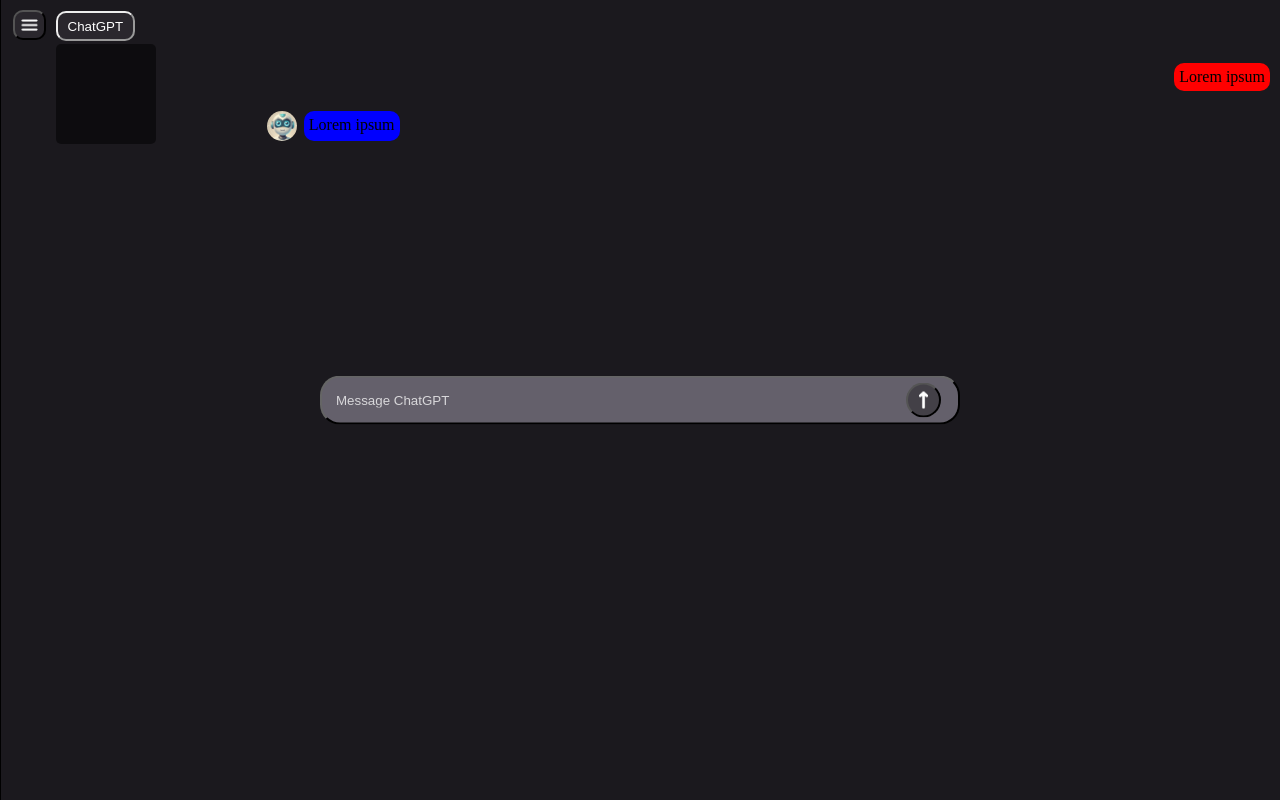
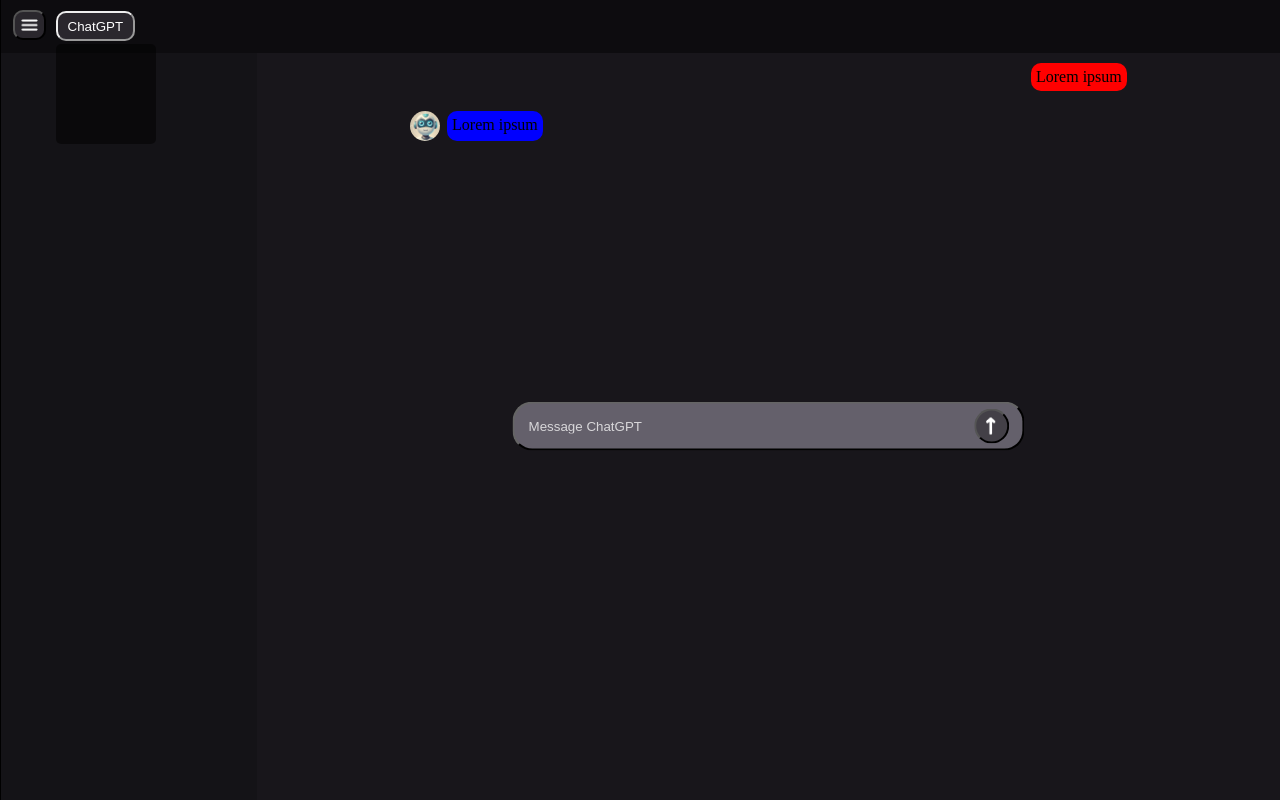
Before and after one commit to CrypticMonkey3/ChatGPT-Prompt-Remastered, a Flask app: page / in a window 1280 px wide. Run offline with Flask 3, Linux system fonts and the light colour scheme; parts of the project's set-up code (start-up, migrations or seed data) failed here and were passed over.

Commit message:
Re-adjusting so that the prompt is relative to the conversation part of the page.

```diff
--- a/static/chat_container.css
+++ b/static/chat_container.css
@@ -1,17 +1,24 @@
 #chat_container {
     display: flex;
-    height: 83%;
+    height: 93.4%;  /* 100% - options_bar.height */
 }
 
-#chat {
-    flex: 1;
-    overflow-y: auto;  /* If messages go beyond the chat space, add a vertical scroll automatically. */
-    /* Add some padding here */
+#chat_sidebar {
+    width: 20%;
+    height: 100%;
+    background-color: rgba(0, 0, 0, 0.25);
 }
 
-#chat_header {
-    width: 20%;
+#chat_body {
+    flex: 1;
     height: 100%;
+    background-color: rgba(0, 0, 0, 0.1);
+}
+
+#chat_display {
+    overflow-y: auto;  /* If messages go beyond the chat space, add a vertical scroll automatically. */
+    height: 83%;
+    scrollbar-color: #4a4a4a #1e1e1e;  /* Makes the scrollbar colour go dark (Firefox) */
 }
 
 .user_prompt, .llm_response {
@@ -22,10 +29,12 @@
 
 .user_prompt {
     justify-content: right;
+    margin-right: 14%;
 }
 
 .llm_response {
     justify-content: left;  /* Don't really need this, but for continuity I'll add it */
+    margin-left: 14%;
 }
 
 .user_prompt span, .llm_response span {
--- a/static/options_bar.css
+++ b/static/options_bar.css
@@ -2,13 +2,14 @@
     position: relative;
     display: flex;
     height: 6.6%;
-    margin-left: 0.9%;  /* Width of sidebar as in toggle_sidebar.mjs (18%) of sidebar_closer.left (5%) */
+    background-color: rgba(0, 0, 0, 0.5);
 }
 
 #options_bar ul {
     display: grid;
     grid: 'sidebarOpener modelSelector';
     column-gap: 10px;
+    margin-left: 0.9%;  /* Width of sidebar as in toggle_sidebar.mjs (18%) of sidebar_closer.left (5%) */
 }
 
 #options_bar li {
--- a/static/prompt.css
+++ b/static/prompt.css
@@ -3,7 +3,7 @@
 }
 
 #prompt_container {
-    position: absolute;  /* This container's position won't be affected by surrounding containers */
+    position: relative;
     top: 50%;
     width: 50%;
     left: 50%;
@@ -32,8 +32,8 @@
 }
 
 #prompt_input:hover {
-    border-color: #5b150d;
-    box-shadow: 0 0 20px #872716;
+    border-color: rgb(13, 10, 63);
+    box-shadow: 0 0 10px #380d65;
     transition: box-shadow linear 0.3s;
 }
 
--- a/static/prompt_inp_detection.mjs
+++ b/static/prompt_inp_detection.mjs
@@ -68,10 +68,10 @@ function displayMessage(class_name, message, chat_area){
 * @return {null} nothing
 */
 async function postPrompt() {
-    const chat_area = document.getElementById("chat");
+    const chat_area = document.getElementById("chat_display");
 
     if (!chat_area) {
-        console.log("Custom error! Failed to get Element with ID: 'chat'.");
+        console.log("Custom error! Failed to get Element with ID: 'chat_display'.");
         return null;
     }
 
@@ -96,7 +96,7 @@ async function postPrompt() {
 
         if (!prompt_moved) {  // if the prompt hasn't moved from the starting position
             prompt_moved = !prompt_moved;
-            document.getElementById("prompt_container").setAttribute("style", "top: 93%");  // move the container down.
+            document.getElementById("prompt_container").setAttribute("style", "top: 90%");  // move the container down.
         }
 
     }).catch(function (error) {
--- a/templates/base.html
+++ b/templates/base.html
@@ -1,6 +1,7 @@
 <!DOCTYPE html>
 <html lang="en-GB">
     <head>
+        <link rel="icon" href="https://upload.wikimedia.org/wikipedia/commons/thumb/0/04/ChatGPT_logo.svg/1200px-ChatGPT_logo.svg.png">
         <meta charset="UTF-8">
         <meta name="viewport" content="width=device-width, initial-scale=1.0, maximum-scale=1.0, user-scalable=no">
         <title>{% block title %}{% endblock title %}</title>
--- a/templates/pages/home.html
+++ b/templates/pages/home.html
@@ -40,8 +40,14 @@ ChatGPT Remastered
             </ul>
         </div>
         <div id="chat_container">
-            <div id="chat_header"></div>
-            <div id="chat">
+            <div id="chat_sidebar"></div>
+            <div id="chat_body">
+                <div id="prompt_container">
+                    <input id="prompt_input" type="text" placeholder="Message ChatGPT">
+                    <button id="submit_prompt_input" type="button"></button>
+                </div>
+
+                <div id="chat_display">
                     <div class="user_prompt">
                         <span>Lorem ipsum</span>
                     </div>
@@ -49,14 +55,9 @@ ChatGPT Remastered
                         <img alt="m" src="{{ url_for('static', filename='DALL·E 2024-11-07 15.36.52 - ChatGPT\'s visual description of itself.png') }}">
                         <span>Lorem ipsum</span>
                     </div>
-
                 </div>
             </div>
-        <div id="prompt_container">
-            <input id="prompt_input" type="text" placeholder="Message ChatGPT">
-            <button id="submit_prompt_input" type="button"></button>
         </div>
-
     </div>
 
 {% endblock content %}
```
Lines whose indentation alone changed are shown as unchanged.
